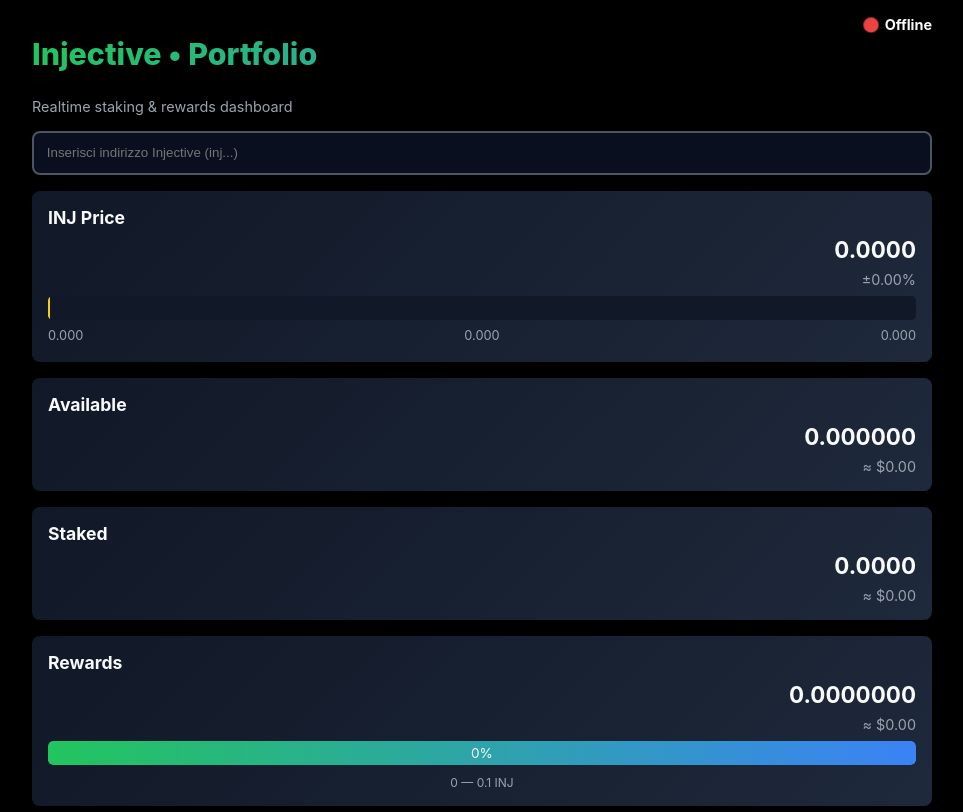
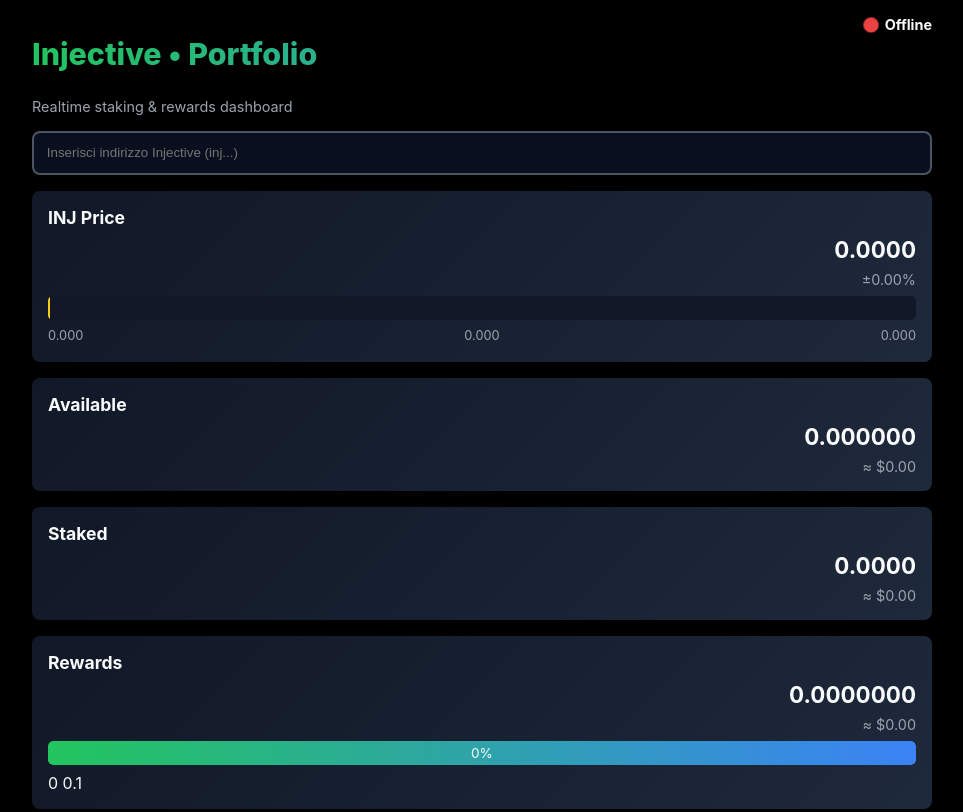
Before and after one commit to ivanbarbacini95-collab/CRYPTO-TRACKEV2.0.2, a plain HTML site: page index.html in a window 1280 px wide. Shown: the top 812 px of the page, without its empty margins (158-1121 px from the left). Drawn offline with nearby package versions, Linux system fonts and the light colour scheme; no server answers.

Commit message:
Update index.html

```diff
--- a/index.html
+++ b/index.html
@@ -17,7 +17,6 @@
     <h1>Injective <span class="dot">•</span> Portfolio</h1>
     <div class="subtitle">Realtime staking & rewards dashboard</div>
 
-    <!-- Connection Status -->
     <div class="connection-status" id="connectionStatus">
       <span class="status-dot"></span>
       <span class="status-text">Offline</span>
@@ -57,7 +56,7 @@
       <div class="sub-row"><span id="stakeUsd">≈ $0.00</span></div>
     </div>
 
-    <div class="card">
+    <div class="card reward-card">
       <div class="label">Rewards</div>
       <div class="value-row"><span id="rewards">0.0000000</span></div>
       <div class="sub-row"><span id="rewardsUsd">≈ $0.00</span></div>
@@ -67,7 +66,11 @@
         <div id="rewardLine" class="reward-line"></div>
         <span id="rewardPercent" class="reward-percent">0%</span>
       </div>
-      <div class="reward-range">0 — 0.1 INJ</div>
+
+      <div class="reward-values">
+        <span class="reward-extremes left">0</span>
+        <span class="reward-extremes right">0.1</span>
+      </div>
     </div>
 
     <div class="card">
```
